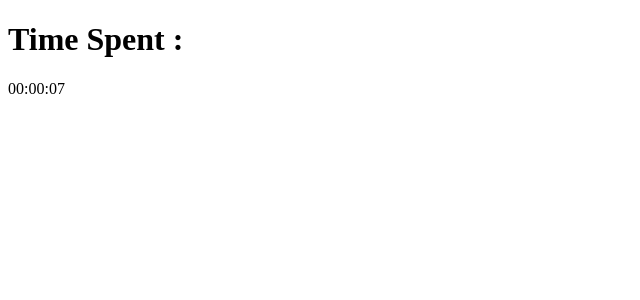
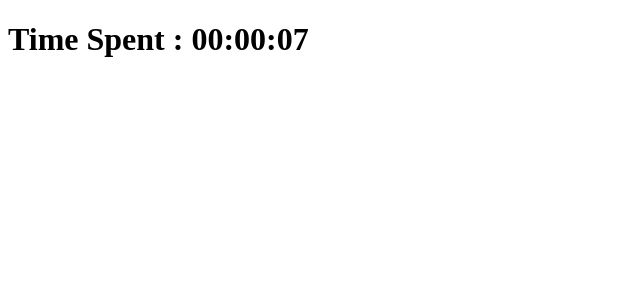
Before and after one commit to Ravikumargupta1999/React-Component-LifeCycle, a React (Create React App) app: page / in a window 1280 px wide. Shown: the top 300 px of the page, without its empty margins (0-640 px from the left). Built offline with nearby package versions, Linux system fonts and the light colour scheme.

Commit message:
Controlling the timer

```diff
--- a/src/Components/Timer/TimerOne.js
+++ b/src/Components/Timer/TimerOne.js
@@ -25,8 +25,8 @@ export default class TimerOne extends React.Component {
     console.log('TimerOne Render');
     return (
       <>
-        <h1>Time Spent : </h1>
-        {new Date(this.state.time * 1000).toISOString().slice(11,19)}
+        <h1>Time Spent : {new Date(this.state.time * 1000).toISOString().slice(11,19)}</h1>
+
 
       </>
     )
@@ -49,6 +49,12 @@ export default class TimerOne extends React.Component {
 
   componentDidUpdate(prevProps, prevState, snapshot) {
     console.log("TimerOne componentDidUpdate");
+    console.log('________________________________');
+    console.log(this.state.time,typeof(this.state.time))
+
+    if(this.state.time == "10"){
+      clearInterval(this.time)
+    }
   }
 
 
```
